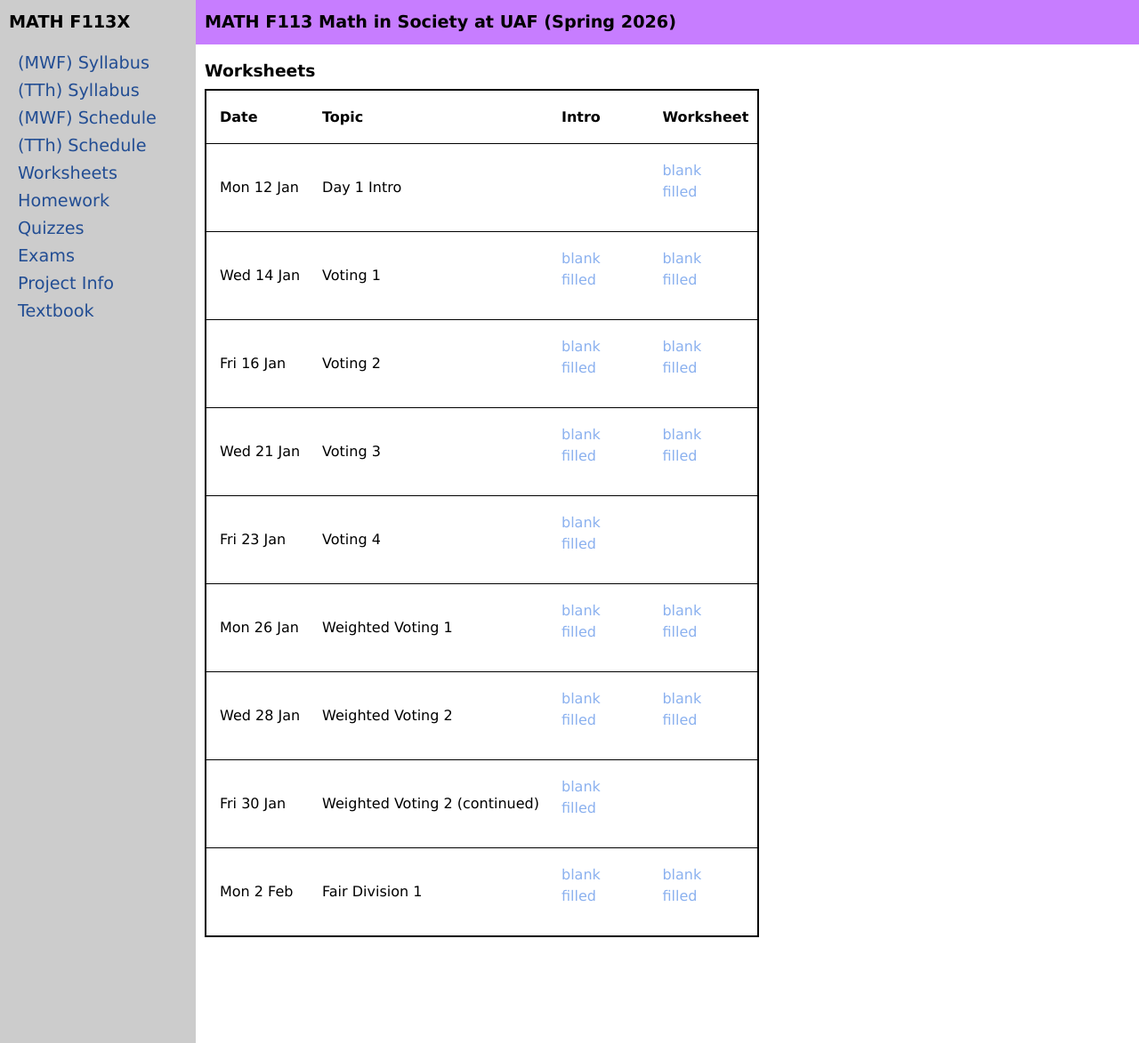
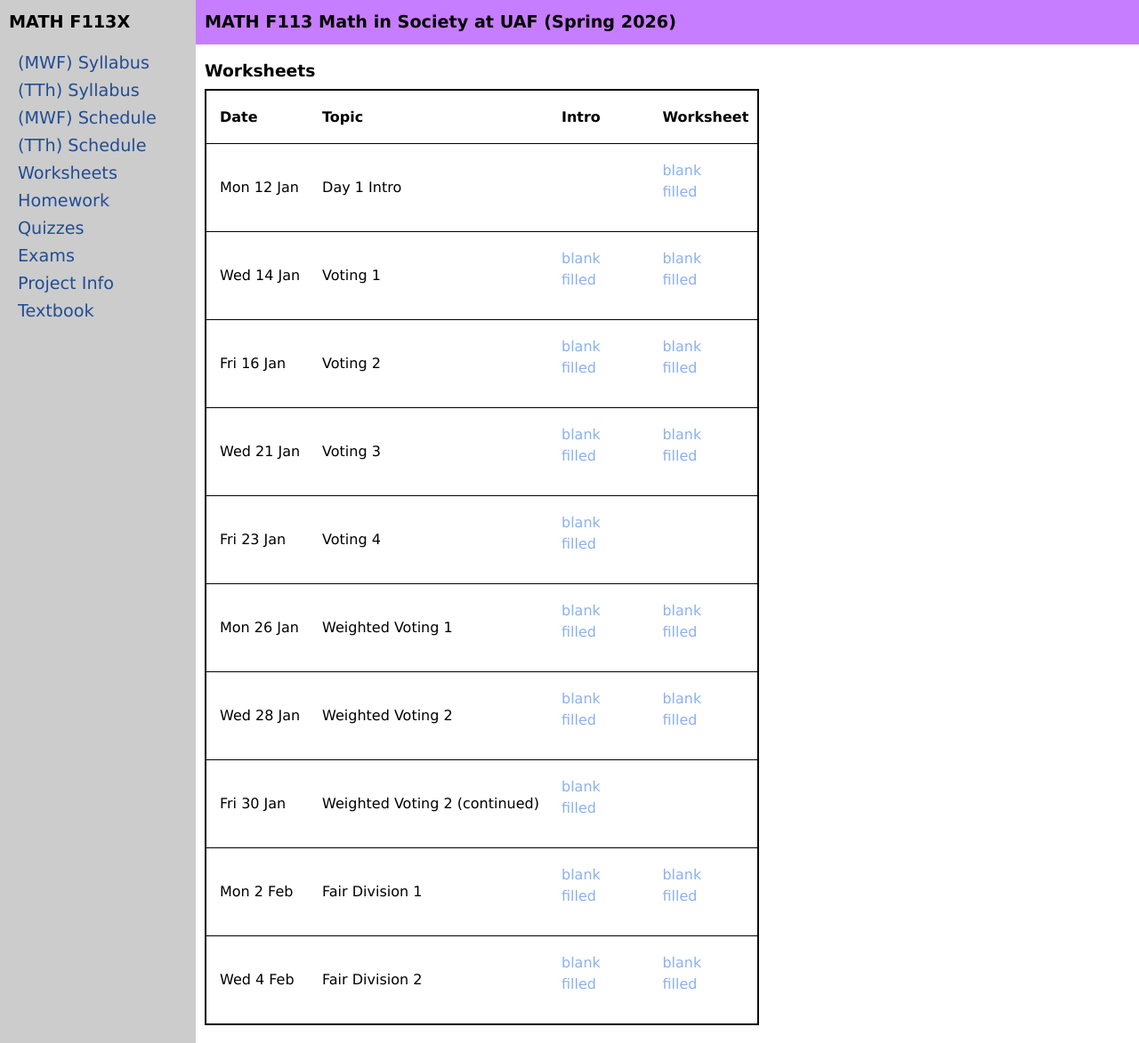
Before and after one commit to uaf-math/math113, a Jekyll site: the page built from worksheets.md, in a window 1280 px wide and 1173 px high. Shown: the whole window at 89% size. Built offline with Jekyll 4.4.1, drawn with Linux system fonts in a browser that asks for light colours; part of the change alters nothing that is shown.

Commit message:
Update worksheetsS26.yml

```diff
--- a/_data/worksheetsS26.yml
+++ b/_data/worksheetsS26.yml
@@ -50,12 +50,12 @@ worksheets:
   ifilled: 6-I-FairDivision1-s.pdf
   blank: 6-FairDivision1-FairShareDividerChooser.pdf
   filled: 6-FairDivision1-FairShareDividerChooser-s.pdf
-#- topic: Fair Division 2
-#  date: Wed 4 Feb
-#  iblank: 113_fair_division_day_2.pdf
-#  ifilled: 113_fair_division_day_2-filled.pdf
-#  blank: 7-FairDivision2-LoneDivider.pdf
-#  filled: 7-FairDivision2-LoneDivider-solutions.pdf
+- topic: Fair Division 2
+  date: Wed 4 Feb
+  iblank: 7-I-FairDivision2.pdf
+  ifilled: 7-I-FairDivision2-s.pdf
+  blank: 7-w-FairDivision2-LoneDivider.pdf
+  filled: 7-w-FairDivision2-LoneDivider-s.pdf
 #- topic: Fair Division 3
 #  date: Fri 6 Feb
 #  iblank: 113_fair_division_day_3.pdf
```
